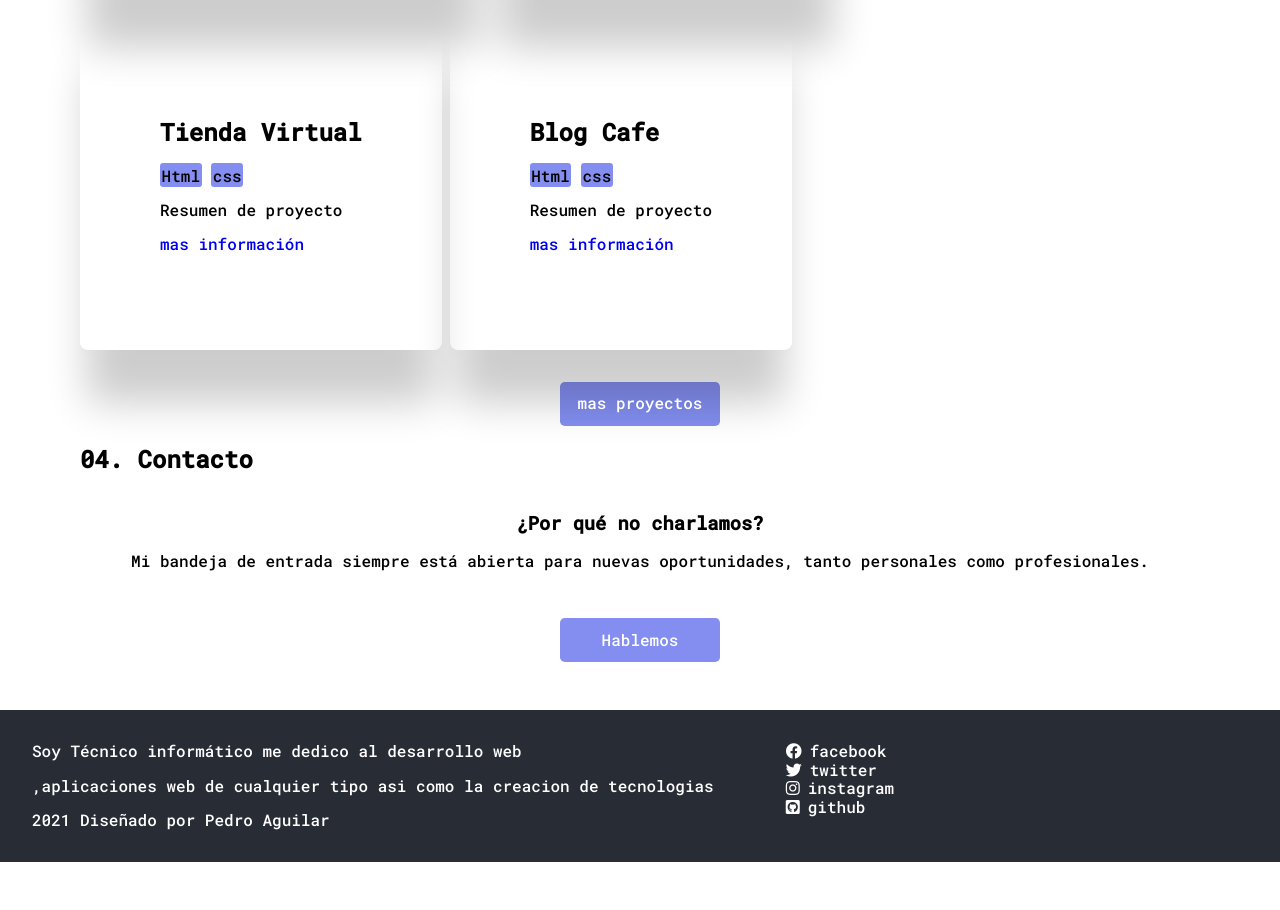
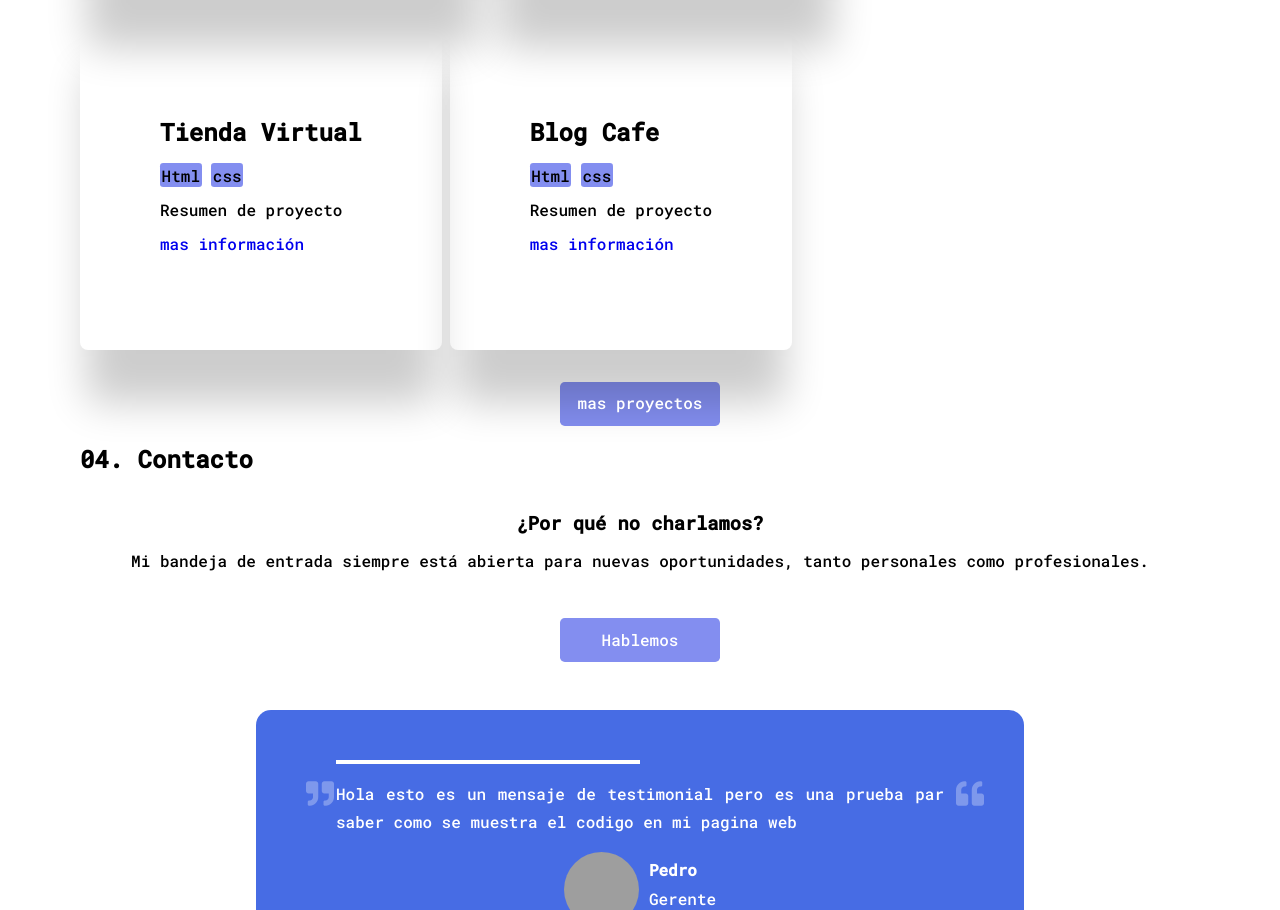
Before and after one commit to HGRLatam/DAD, a plain HTML site: page index.html in a window 1280 px wide. Shown: the part 1890-2800 px from the top of the page. Before the commit the page ends 2752 px from the top, so only its background shows below. Drawn offline with Linux system fonts and the light colour scheme; grey boxes are pictures that could not be loaded.

Commit message:
testimonales prueba

```diff
--- a/css/style.css
+++ b/css/style.css
@@ -172,6 +172,86 @@ li {
 	text-align: center;
 }
 
+/**** testimoniales ****/
+.testimonial-container {
+	background-color: #476ce4;
+	color: #fff;
+	border-radius: 15px;
+	margin: 20px auto;
+	padding: 50px 80px;
+	max-width: 768px;
+	position: relative;
+}
+
+.fa-quote {
+	color: rgba(255, 255, 255, 0.3);
+	font-size: 28px;
+	position: absolute;
+	top: 70px;
+}
+
+.fa-quote-right {
+	left: 50px;
+}
+
+.fa-quote-left {
+	right: 40px;
+}
+
+.testimonial {
+	line-height: 28px;
+	text-align: justify;
+}
+
+.user {
+	display: flex;
+	align-items: center;
+	justify-content: center;
+}
+
+.user .user-image {
+	border-radius: 50%;
+	height: 75px;
+	width: 75px;
+	object-fit: cover;
+}
+
+.user .user-details {
+	margin-left: 10px;
+}
+
+.user .username {
+	margin: 0;
+}
+
+.user .role {
+	font-weight: normal;
+	margin: 10px 0;
+}
+
+.progress-bar {
+	background-color: #fff;
+	height: 4px;
+	width: 100%;
+	animation: grow 10s linear infinite;
+	transform-origin: left;
+}
+
+@keyframes grow {
+	0% {
+		transform: scaleX(0);
+	}
+}
+
+@media (max-width: 768px) {
+	.testimonial-container {
+		padding: 20px 30px;
+	}
+
+	.fa-quote {
+		display: none;
+	}
+}
 /*** FOOTER ***/
 .contenedorfooter {
 	background-color: #282c34;
@@ -208,3 +288,5 @@ li {
 		flex-direction: column;
 	}
 }
+
+/**** texto animado ***/
--- a/index.html
+++ b/index.html
@@ -20,6 +20,7 @@
       src="https://kit.fontawesome.com/1c711060c0.js"
       crossorigin="anonymous"
     ></script>
+
     <link
       rel="stylesheet"
       href="https://use.fontawesome.com/releases/v5.8.1/css/all.css"
@@ -53,9 +54,10 @@
 
     <div class="banner--seccion">
       <p class="banner--span">Hola buenas, soy</p>
-      <h1 class="banner--h1">Pedro Aguilar Barbaran</h1>
-      <h2 class="banner--h2">Construyo cosas para internet</h2>
-      <p class="banner--p">
+      <h1 class="banner--h1" >Pedro Aguilar Barbaran</h1>
+      <h2 class="banner--h2"  >Construyo cosas para Internet</h2>
+
+      <p class="banner--p" >
         Soy Técnico informático me dedico al desarrollo web ,aplicaciones web de
         cualquier tipo asi como la creacion de tecnologias
       </p>
@@ -150,12 +152,33 @@
         </div>
       </section>
     </main>
+    <!-- Tesminonial-->
+    <div class="testimonial-container">
+        <div class="progress-bar"></div>
+        <div class="fas fa-quote-left fa-quote"></div>
+        <div class="fas fa-quote-right fa-quote"></div>
+        <p class="testimonial">
+          Hola esto es un mensaje de testimonial pero es una prueba par saber como se muestra el codigo en mi pagina web
+        </p>
+        <div class="user">
+          <img
+            src="https://randomuser.me/api/portraits/women/46.jpg"
+            alt="user"
+            class="user-image"
+          />
+          <div class="user-details">
+            <h4 class="username">Pedro</h4>
+            <p class="role">Gerente</p>
+          </div>
+        </div>
+      </div>
+      <!-- fin testimonial -->
     <footer class="contenedorfooter">
       <div class="footer">
         <div class="footer--items">
           <p>Soy Técnico informático me dedico al desarrollo web</p>
           <p>
-            ,aplicaciones web de cualquier tipo asi como la creacion de
+            aplicaciones web de cualquier tipo asi como la creacion de
             tecnologias
           </p>
           <p>2021 Diseñado por Pedro Aguilar</p>
@@ -191,5 +214,9 @@
         </div>
 
     </footer>
+    <script src="js/script.js"></script>
+
   </body>
+
+
 </html>
--- /dev/null
+++ b/js/script.js
@@ -0,0 +1,42 @@
+const testimonialsContainer = document.querySelector('.testimonials-container')
+const testimonial = document.querySelector('.testimonial')
+const userImage = document.querySelector('.user-image')
+const username = document.querySelector('.username')
+const role = document.querySelector('.role')
+
+const testimonials = [
+  {
+    name: 'Prueba testimoniales',
+    position: 'Marketing',
+    photo:
+      'https://images.unsplash.com/photo-1494790108377-be9c29b29330?ixlib=rb-0.3.5&q=80&fm=jpg&crop=entropy&cs=tinysrgb&w=200&fit=max&s=707b9c33066bf8808c934c8ab394dff6',
+    text:
+      "aplicaciones web de cualquier tipo asi como la creacion de tecnologias",
+  },
+  {
+    name: 'Alberto',
+    position: 'Software Engineer',
+    photo: 'https://randomuser.me/api/portraits/women/44.jpg',
+    text:
+      'Hola este es un testimonial',
+  },
+]
+
+let idx = 1
+
+function updateTestimonial() {
+  const { name, position, photo, text } = testimonials[idx]
+
+  testimonial.innerHTML = text
+  userImage.src = photo
+  username.innerHTML = name
+  role.innerHTML = position
+
+  idx++
+
+  if (idx > testimonials.length - 1) {
+    idx = 0
+  }
+}
+
+setInterval(updateTestimonial, 10000)
```
